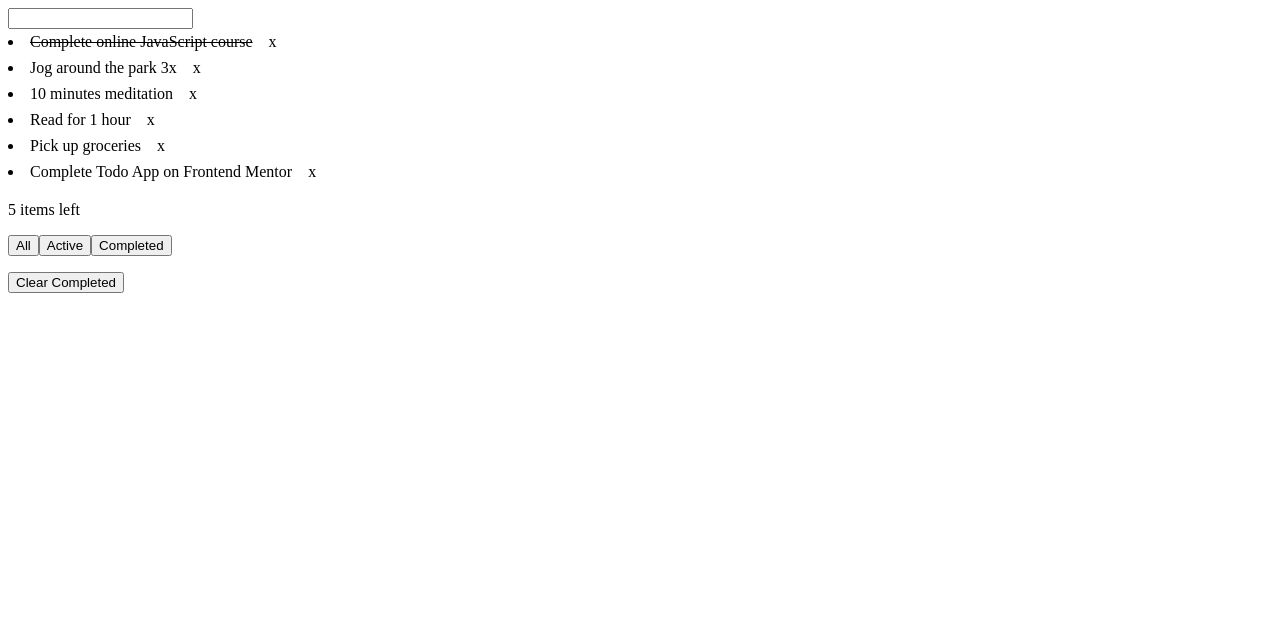
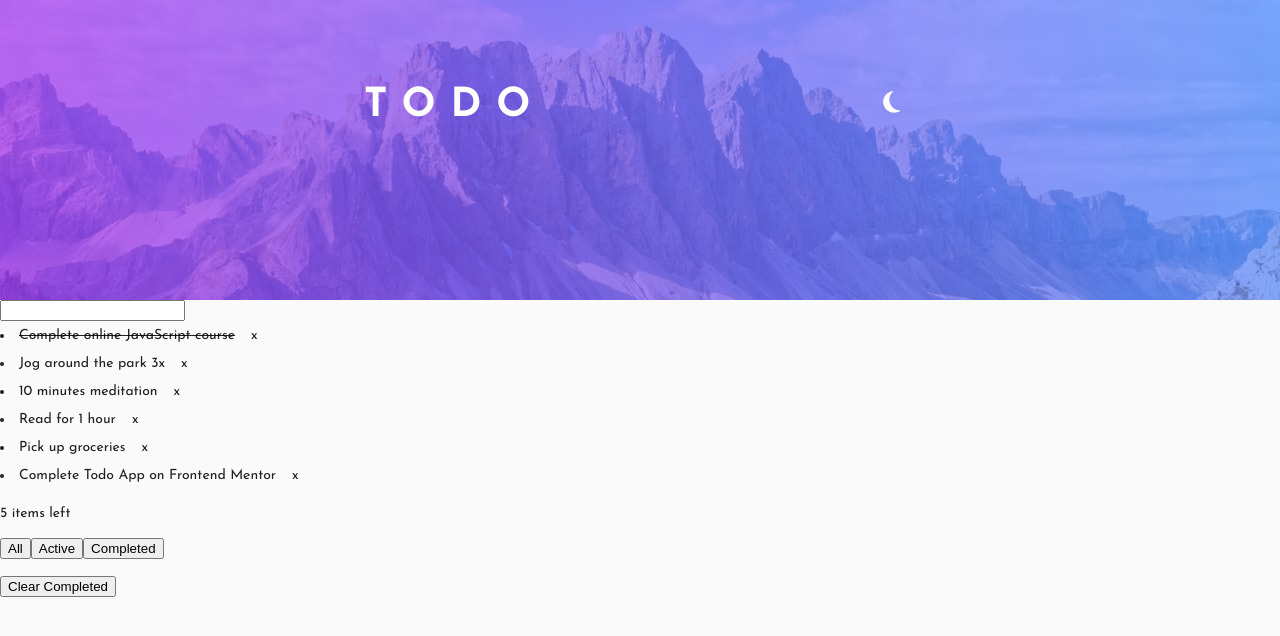
Before and after one commit to PawelPlutaUek20/todo, a React (Create React App) app: page / in a window 1280 px wide. Shown: the top 636 px of the page. Built offline with nearby package versions, Linux system fonts and the light colour scheme.

Commit message:
header done

```diff
--- a/package.json
+++ b/package.json
@@ -3,6 +3,8 @@
   "version": "0.1.0",
   "private": true,
   "dependencies": {
+    "@material-ui/core": "^4.12.3",
+    "@material-ui/icons": "^4.11.2",
     "@reduxjs/toolkit": "^1.6.1",
     "@testing-library/jest-dom": "^5.11.4",
     "@testing-library/react": "^11.1.0",
--- a/public/index.html
+++ b/public/index.html
@@ -5,6 +5,7 @@
     <link rel="icon" href="%PUBLIC_URL%/favicon.ico" />
     <meta name="viewport" content="width=device-width, initial-scale=1" />
     <meta name="theme-color" content="#000000" />
+    <link href="https://fonts.googleapis.com/css2?family=Josefin+Sans:wght@400;700&display=swap" rel="stylesheet">
     <meta
       name="description"
       content="Web site created using create-react-app"
--- a/src/components/App.js
+++ b/src/components/App.js
@@ -1,13 +1,46 @@
 import AddTodo from "./AddTodo";
 import TodoList from "./TodoList";
 import FilterTodos from "./FilterTodos";
+import Header from "./Header";
+import { createTheme, CssBaseline, ThemeProvider } from "@material-ui/core";
+import { useSelector } from "react-redux";
 
-const App = () => (
-  <div>
-    <AddTodo />
-    <TodoList />
-    <FilterTodos />
-  </div>
-);
+const App = () => {
+  const theme = createTheme({
+    palette: {
+      type: useSelector((state) => state.theme),
+    },
+    typography: {
+      fontFamily: "Josefin Sans, sans-serif",
+      fontWeightLight: 400,
+      fontWeightBold: 700,
+      h2: {
+        fontWeight: "bold",
+        textTransform: "uppercase",
+      },
+    },
+    overrides: {
+      MuiCssBaseline: {
+        "@global": {
+          body: {
+            minWidth: 320,
+          },
+        },
+      },
+    },
+  });
+
+  return (
+    <ThemeProvider theme={theme}>
+      <CssBaseline />
+      <>
+        <Header />
+        <AddTodo />
+        <TodoList />
+        <FilterTodos />
+      </>
+    </ThemeProvider>
+  );
+};
 
 export default App;
--- /dev/null
+++ b/src/components/Header.js
@@ -0,0 +1,94 @@
+import React from "react";
+import AppBar from "@material-ui/core/AppBar";
+import { makeStyles } from "@material-ui/core/styles";
+import lightBackgroundImage from "../assets/bg-desktop-light.jpg";
+import darkBackgroundImage from "../assets/bg-desktop-dark.jpg";
+import { Container, Grid, IconButton, Typography } from "@material-ui/core";
+import Brightness3Icon from "@material-ui/icons/Brightness3";
+import BrightnessHighIcon from "@material-ui/icons/BrightnessHigh";
+import { toggleTheme } from "../reducers/theme";
+import { useDispatch, useSelector } from "react-redux";
+
+const useStyles = makeStyles((theme) => ({
+  header: {
+    [theme.breakpoints.only("xs")]: {
+      height: 200,
+    },
+    [theme.breakpoints.up("sm")]: {
+      height: 300,
+    },
+    padding: 24,
+    backgroundImage:
+      theme.palette.type === "light"
+        ? `url(${lightBackgroundImage})`
+        : `url(${darkBackgroundImage})`,
+    backgroundRepeat: "no-repeat",
+    backgroundSize: "cover",
+    backgroundPosition: "center",
+  },
+  container: {
+    [theme.breakpoints.only("xs")]: {
+      marginTop: 15,
+    },
+    [theme.breakpoints.up("sm")]: {
+      marginTop: 54,
+    },
+  },
+  title: {
+    [theme.breakpoints.only("xs")]: {
+      fontSize: 26,
+      letterSpacing: 11,
+    },
+    [theme.breakpoints.up("sm")]: {
+      fontSize: 40,
+      letterSpacing: 15,
+    },
+  },
+  icon: {
+    [theme.breakpoints.only("xs")]: {
+      fontSize: 20,
+    },
+    [theme.breakpoints.up("sm")]: {
+      fontSize: 26,
+    },
+    transform: "rotate(-200deg)",
+    color: "#fff",
+  },
+}));
+
+const Header = () => {
+  const classes = useStyles();
+  const dispatch = useDispatch();
+
+  const theme = useSelector((state) => state.theme);
+
+  const handleTheme = () => {
+    dispatch(toggleTheme());
+  };
+
+  return (
+    <AppBar className={classes.header} position="static" elevation={0}>
+      <Container maxWidth="sm">
+        <Grid
+          className={classes.container}
+          container
+          alignItems="baseline"
+          justifyContent="space-between"
+        >
+          <Typography className={classes.title} variant="h2" component="h1">
+            Todo
+          </Typography>
+          <IconButton onClick={handleTheme} aria-label="theme">
+            {theme === "light" ? (
+              <Brightness3Icon className={classes.icon} />
+            ) : (
+              <BrightnessHighIcon className={classes.icon} />
+            )}
+          </IconButton>
+        </Grid>
+      </Container>
+    </AppBar>
+  );
+};
+
+export default Header;
--- /dev/null
+++ b/src/reducers/theme.js
@@ -0,0 +1,15 @@
+import { createSlice } from "@reduxjs/toolkit";
+
+export const themeSlice = createSlice({
+  name: "theme",
+  initialState: "light",
+  reducers: {
+    toggleTheme: (state, action) => {
+      return state === "light" ? "dark" : "light";
+    },
+  },
+});
+
+export const { toggleTheme } = themeSlice.actions;
+
+export default themeSlice.reducer;
--- a/src/store/index.js
+++ b/src/store/index.js
@@ -1,10 +1,12 @@
 import { configureStore } from "@reduxjs/toolkit";
 import todoReducer from "../reducers/todos";
 import visibilityFilterReducer from "../reducers/visibilityFilter";
+import themeReducer from "../reducers/theme";
 
 export default configureStore({
   reducer: {
     todos: todoReducer,
     visibilityFilter: visibilityFilterReducer,
+    theme: themeReducer,
   },
 });
```
Also changed, not shown: 1 other file (tests, documents, lock files or other folders).
